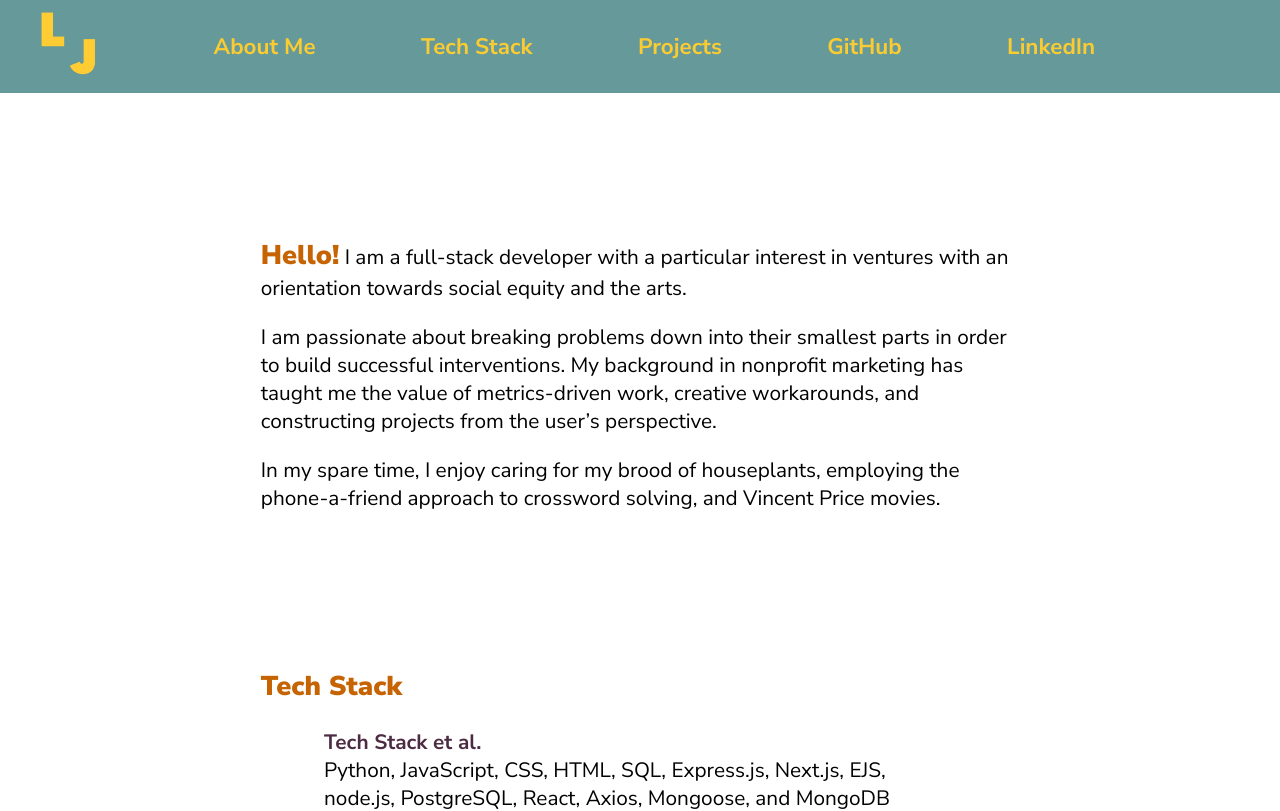
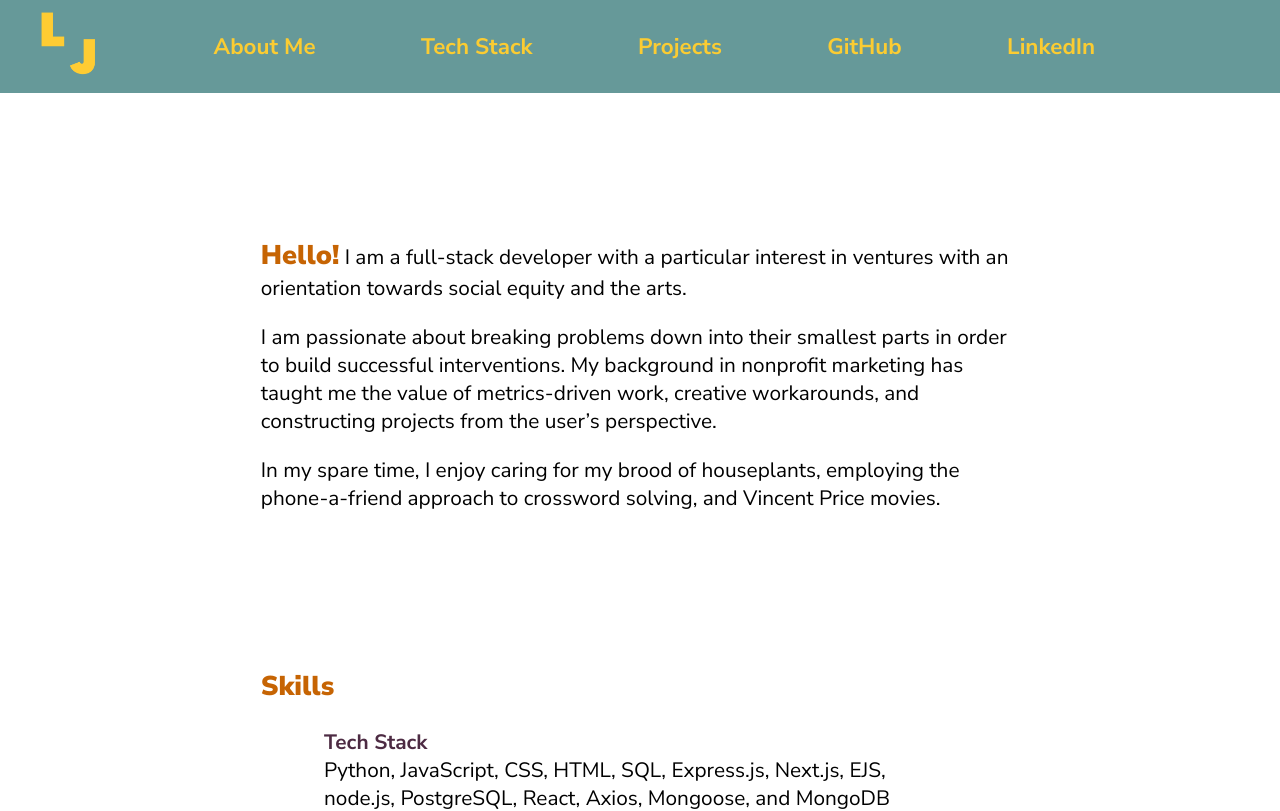
Before and after one commit to LouisaJohnston/Portfolio, a Next.js app: page / in a window 1280 px wide. Shown: the top 811 px of the page. Built offline with nearby package versions, Linux system fonts and the light colour scheme.

Commit message:
pdf update

```diff
--- a/pages/index.js
+++ b/pages/index.js
@@ -41,9 +41,9 @@ export default function Home() {
         </div>
 
         <div className="anchor" id="languages">
-          <h2>Tech Stack</h2>
+          <h2>Skills</h2>
 
-          <h3 className="less-flush web-edge">Tech Stack et al.</h3>
+          <h3 className="less-flush web-edge">Tech Stack</h3>
           <p className="flush">Python, JavaScript, CSS, HTML, SQL, Express.js, Next.js, EJS, node.js, PostgreSQL, React, Axios, Mongoose, and MongoDB</p>
 
           <h3 className="even-less-flush">Misc. Know-How</h3>
```
Also changed, not shown: 2 other files (tests, documents, lock files or other folders).
